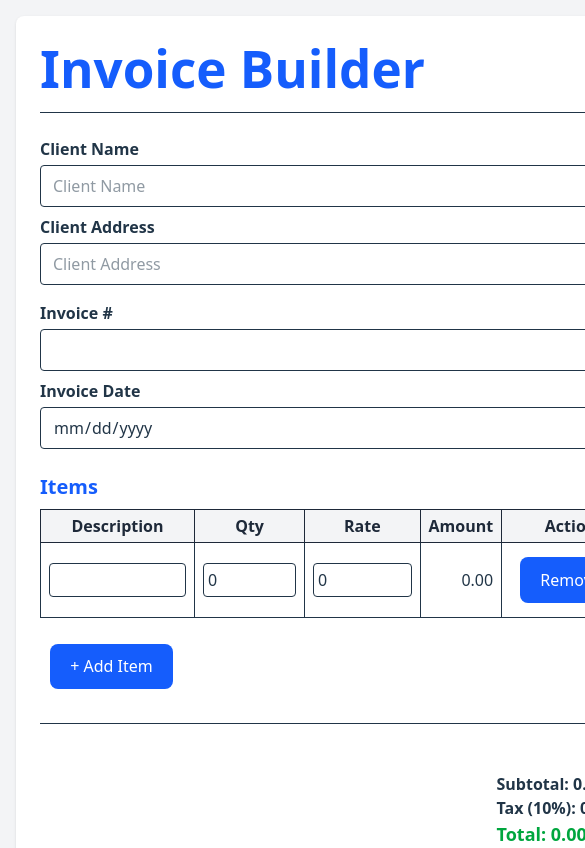
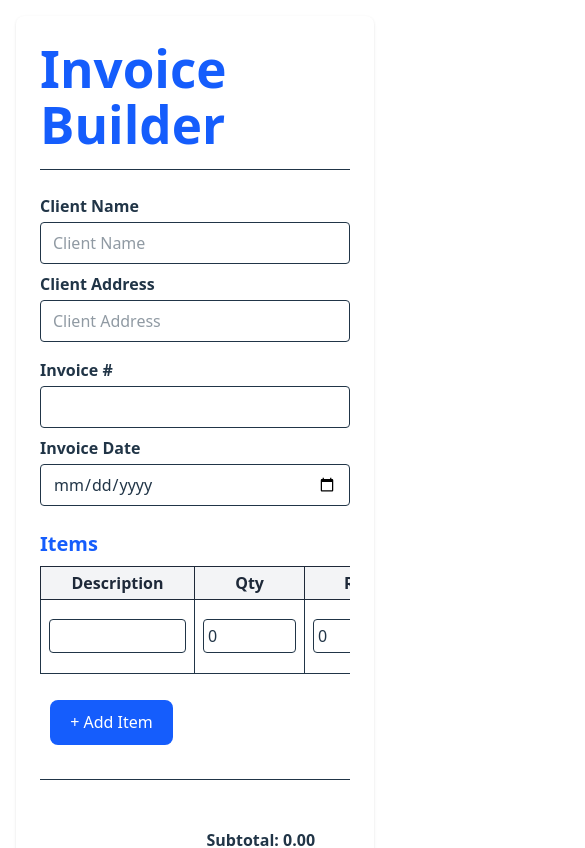
Before and after one commit to Anithavk/invoicebuilder, a React app: page / in a window 390 px wide. Shown: the top 848 px of the page, 585 px wide, since content can reach past the window. Built offline with nearby package versions, Linux system fonts and the light colour scheme; the HTML template or start-up script is replaced by a standard one.

Commit message:
responsive issue fixing

```diff
--- a/src/App.jsx
+++ b/src/App.jsx
@@ -7,8 +7,8 @@ import ExportPDF from "./components/exportpdf";
 function App() {
   return (
     <InvoiceProvider>
-      <div className="min-h-screen bg-gray-100 p-4 md:p-6">
-        <div className="max-w-6xl mx-auto grid md:grid-cols-2 gap-6">
+      <div className="min-h-screen p-4 md:p-6 w-full">
+        <div className="max-w-6xl mx-auto grid grid-cols-1 md:grid-cols-2 gap-6">
           {/* Left: Form */}
           <div className="bg-white rounded-lg shadow flex flex-col h-full p-6">
             <div className="flex-1 overflow-y-auto">
--- a/src/components/invoicepreview.jsx
+++ b/src/components/invoicepreview.jsx
@@ -25,7 +25,9 @@ const InvoicePreview = () => {
         <p className="font-semibold">
           Client: <span className="font-normal">{clientInfo?.name}</span>
         </p>
-        <p className="text-sm text-gray-700">{clientInfo?.address}</p>
+        <p className="text-sm text-align: left; text-gray-700">
+          {clientInfo?.address}
+        </p>
       </div>
 
       {/* Invoice Info */}
```
